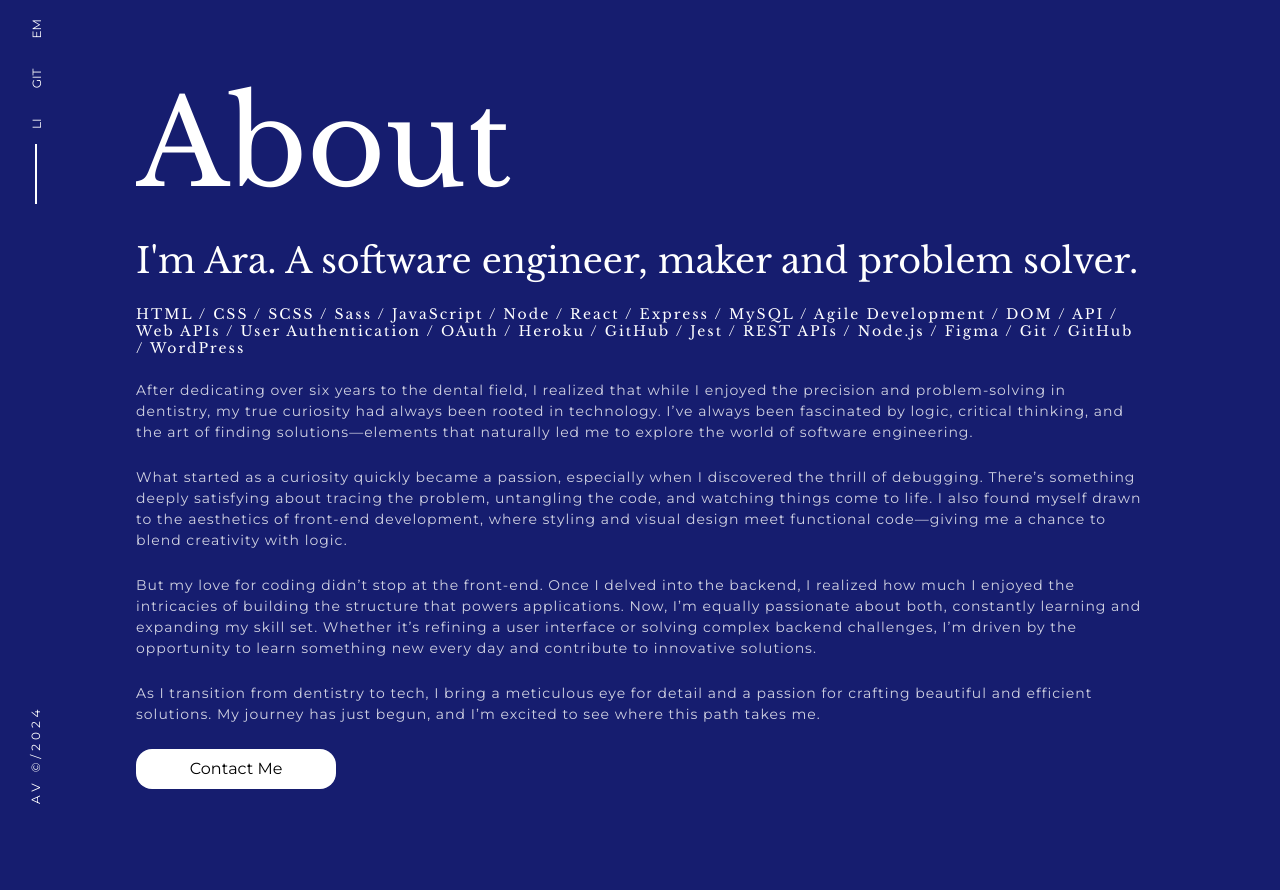
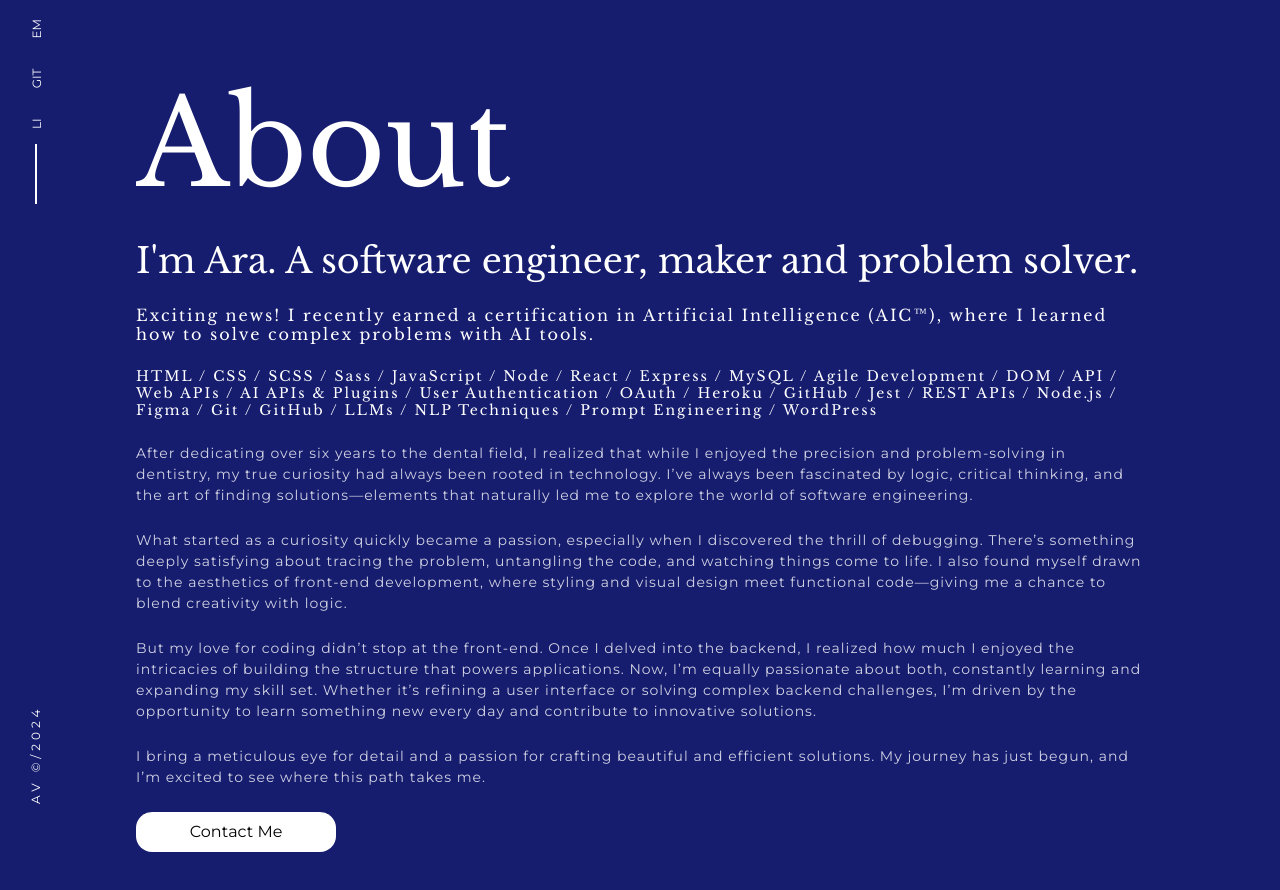
Before and after one commit to Araventura/portfolio-ara-ventura, a React (Vite) app: page /about in a window 1280 px wide. Shown: the top 890 px of the page. Before the commit the page ends 840 px from the top, so only its background shows below. Built offline with nearby package versions, Linux system fonts and the light colour scheme.

Commit message:
add news of AI certification, add styling

```diff
--- a/src/components/About/About.jsx
+++ b/src/components/About/About.jsx
@@ -15,11 +15,18 @@ function About() {
       </div>
       <div className="about__text-bottom">
         <div>
+          <h3 className="about__tech news">
+            Exciting news! I recently earned a certification in Artificial
+            Intelligence (AIC™), where I learned how to solve complex problems
+            with AI tools.
+          </h3>
+
           <h4 className="about__tech">
             HTML / CSS / SCSS / Sass / JavaScript / Node / React / Express /
-            MySQL / Agile Development / DOM / API / Web APIs / User
-            Authentication / OAuth / Heroku / GitHub / Jest / REST APIs /
-            Node.js / Figma / Git / GitHub / WordPress
+            MySQL / Agile Development / DOM / API / Web APIs / AI APIs & Plugins
+            / User Authentication / OAuth / Heroku / GitHub / Jest / REST APIs /
+            Node.js / Figma / Git / GitHub / LLMs / NLP Techniques / Prompt
+            Engineering / WordPress
           </h4>
 
           <p className="about__text">
@@ -52,10 +59,9 @@ function About() {
           </p>
 
           <p className="about__text">
-            As I transition from dentistry to tech, I bring a meticulous eye for
-            detail and a passion for crafting beautiful and efficient solutions.
-            My journey has just begun, and I’m excited to see where this path
-            takes me.
+            I bring a meticulous eye for detail and a passion for crafting
+            beautiful and efficient solutions. My journey has just begun, and
+            I’m excited to see where this path takes me.
           </p>
 
           <Link to={"/contact"}>
--- a/src/components/About/About.scss
+++ b/src/components/About/About.scss
@@ -82,4 +82,12 @@
       overflow: hidden;
     }
   }
+
+  .news {
+    font-size: 14px;
+
+    @include desktop {
+      font-size: 16px;
+    }
+  }
 }
```
